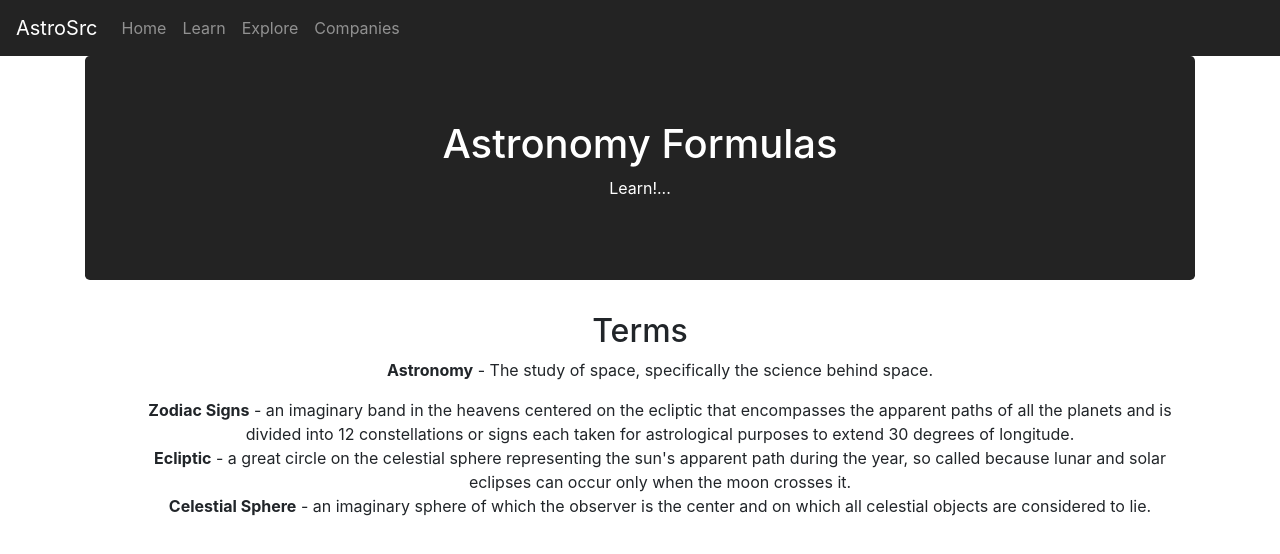
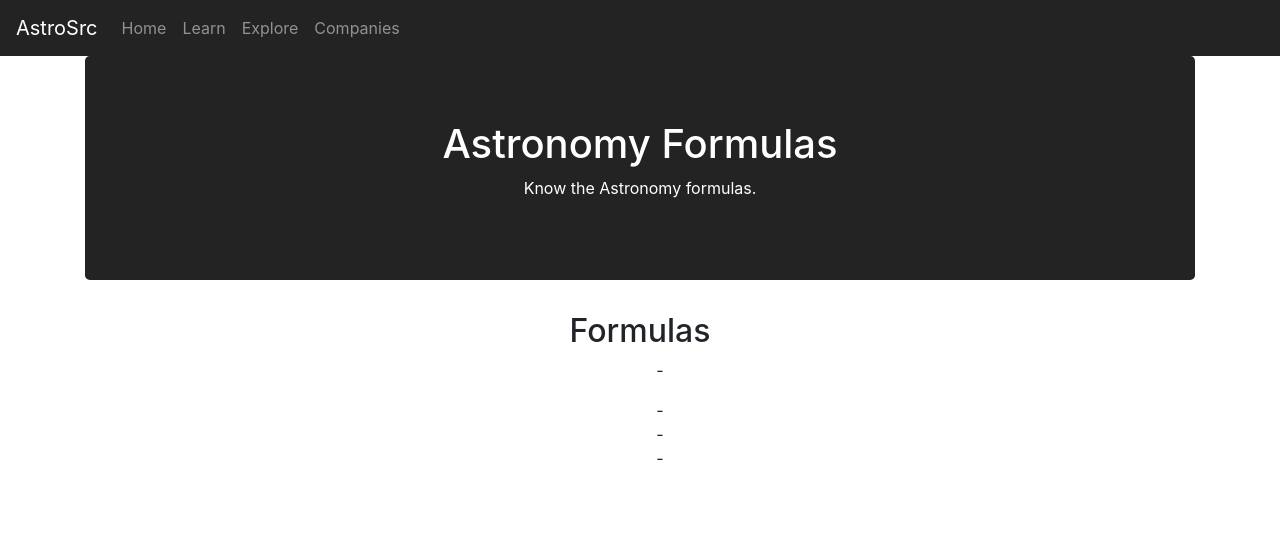
Before and after one commit to ethannorman/AstroSphere, a plain HTML site: page formulas.html in a window 1280 px wide. Drawn offline with nearby package versions, Linux system fonts and the light colour scheme.

Commit message:
Update formulas.html

```diff
--- a/formulas.html
+++ b/formulas.html
@@ -71,7 +71,7 @@ list-style-type: none;
             Astronomy Formulas
         </h1>
         <p class="text-center">
-            Learn!...
+            Know the Astronomy formulas.
         </p>
     </div>
 
@@ -80,27 +80,23 @@ list-style-type: none;
     <div class="row">
         <div class=" text-center col-sm">
             <h2>
-                Terms
+                Formulas
             </h2>
             <ul class="unord-list">
                 <li>
                     <p>
-                        <strong>Astronomy</strong> - The study of space, specifically the science behind space.
+                        <strong></strong> -
                     </p>
                 </li>
                 <li>
-                    <strong>Zodiac Signs</strong> - an imaginary band in the heavens centered on the ecliptic
-                    that encompasses the apparent paths of all the planets and is divided into 12 constellations or signs
-                    each taken for astrological purposes to extend 30 degrees of longitude.
+                    <strong></strong> -
+
                 </li>
                 <li>
-                    <strong>Ecliptic</strong> - a great circle on the celestial sphere representing the sun's apparent
-                    path during the year, so
-                    called because lunar and solar eclipses can occur only when the moon crosses it.
+                    <strong></strong> -
                 </li>
                 <li>
-                    <strong>Celestial Sphere</strong> - an imaginary sphere of which the observer is the center and
-                    on which all celestial objects are considered to lie.
+                    <strong></strong> -
                 </li>
             </ul>
         </div>
```
